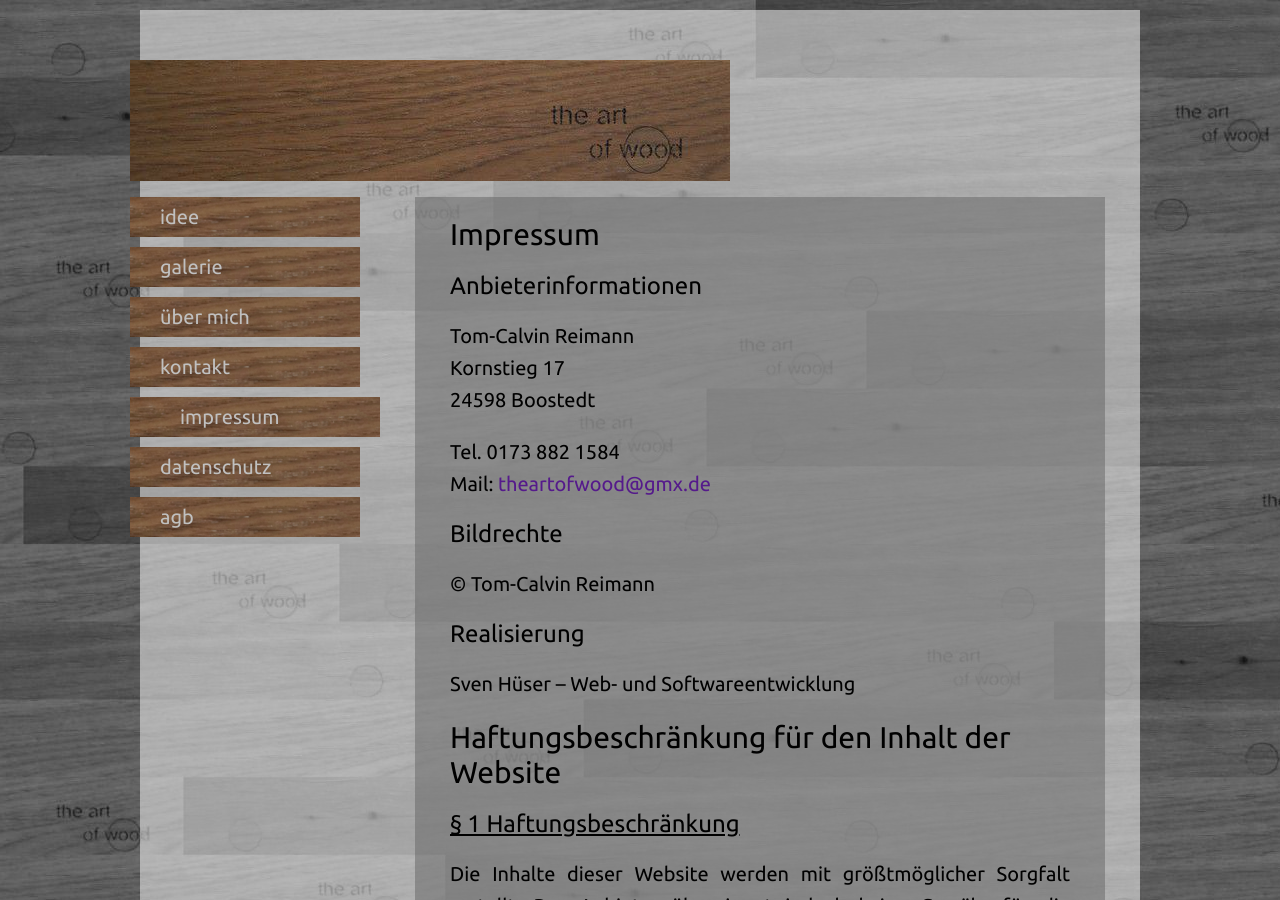
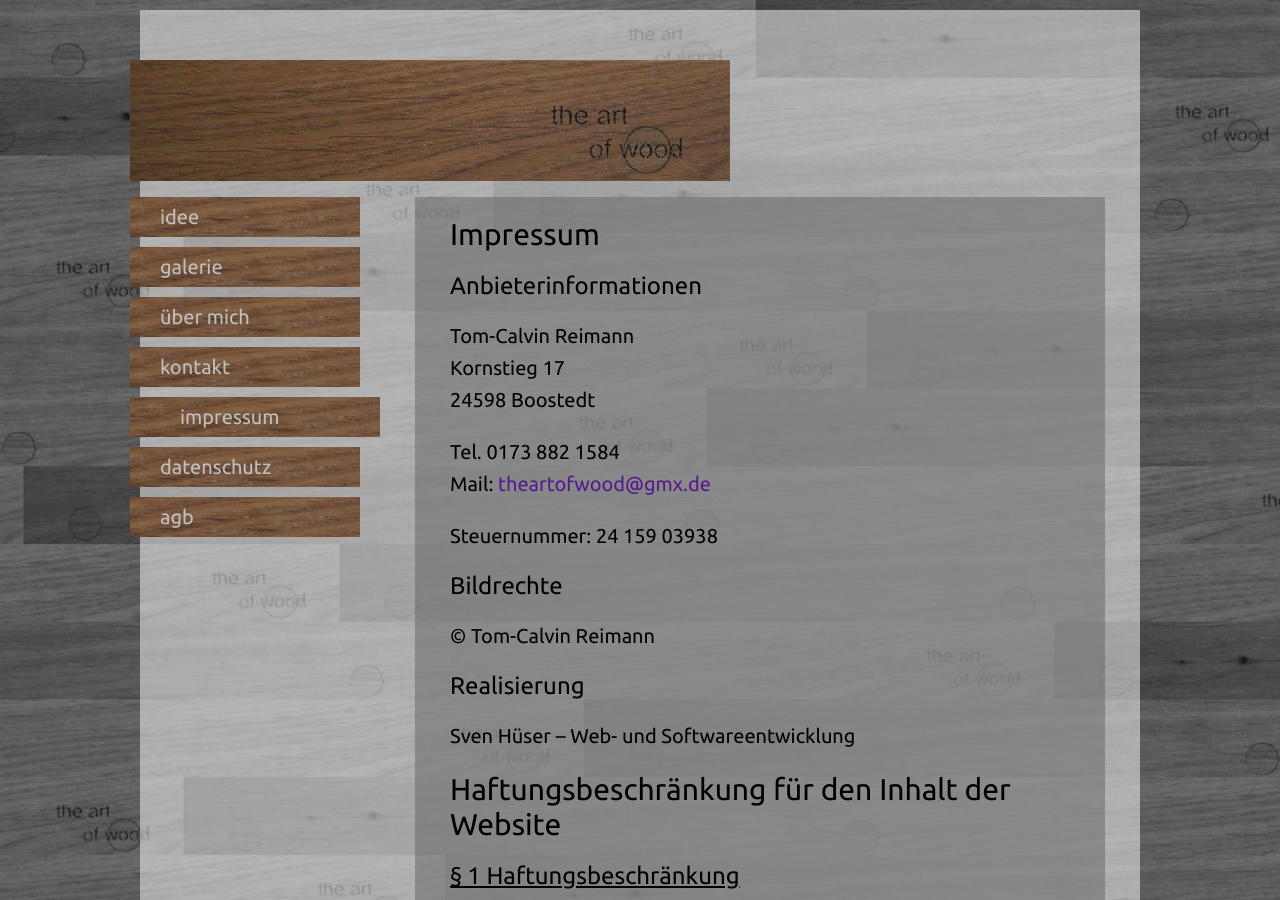
Before and after one commit to theartofwood/theartofwood.github.io, a Jekyll site: the page built from impressum.md, in a window 1280 px wide and 900 px high. Built offline with Jekyll 4.4.1, drawn with Linux system fonts in a browser that asks for light colours; nearby versions of some CDN libraries.

Commit message:
add Steuernummer to impressum

```diff
--- a/impressum.md
+++ b/impressum.md
@@ -13,6 +13,8 @@ Kornstieg 17
 
 Tel. 0173 882 1584
 Mail: [theartofwood@gmx.de](){: effect}
+
+Steuernummer: 24 159 03938
 
 ## Bildrechte
 
```
